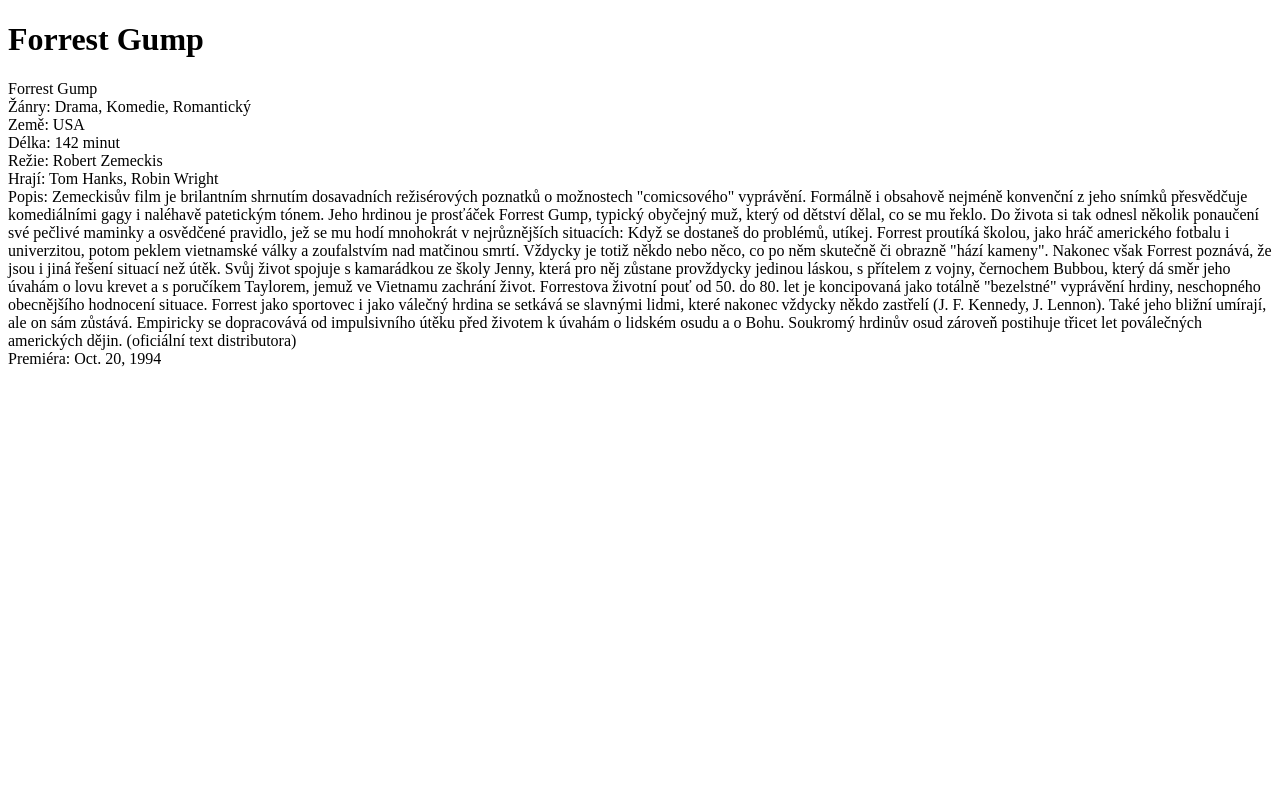
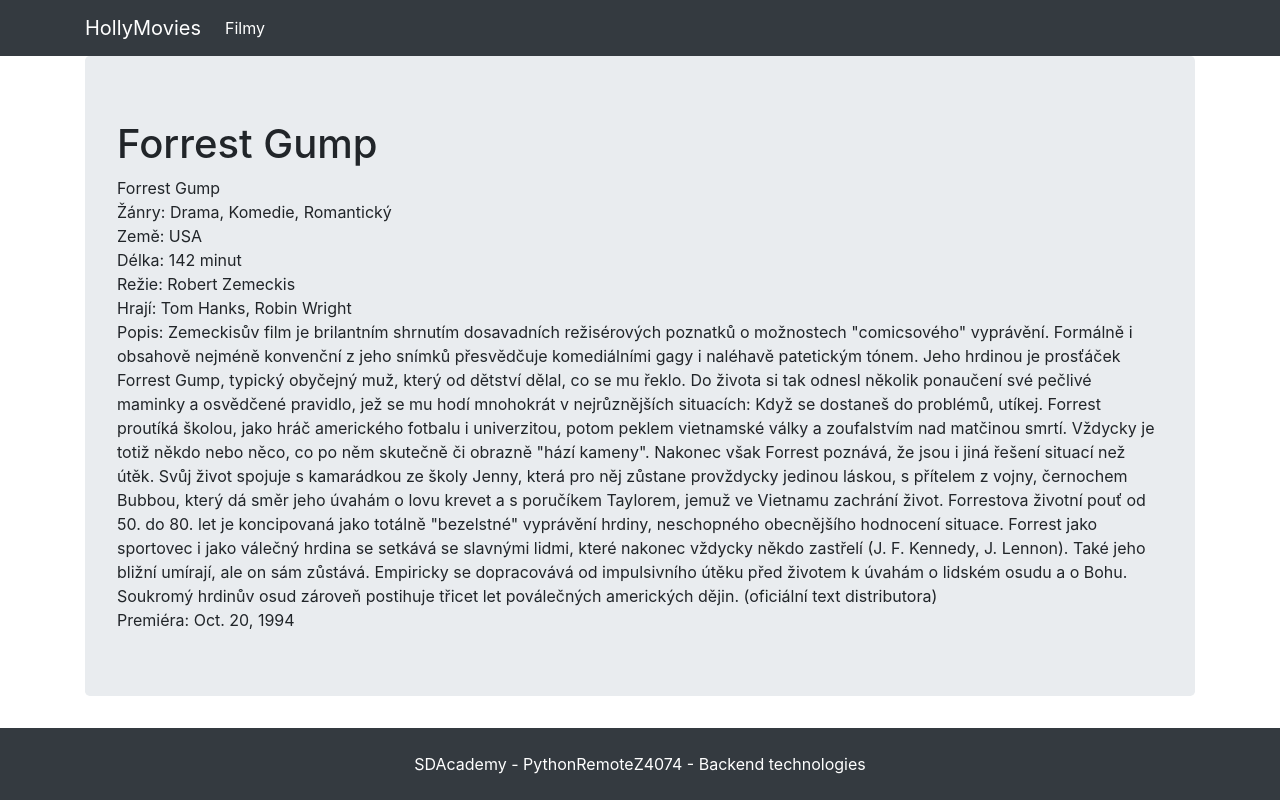
Before and after one commit to petrgregor/PythonRemoteZ4074_HollyMovies, a Django app: page /movie/2/ in a window 1280 px wide. Run offline with Django 5.2, Linux system fonts and the light colour scheme; data comes from the database, SQL or seed files in the repository; some libraries are stand-ins or nearby versions.

Commit message:
Templates inheritance.

```diff
--- /dev/null
+++ b/viewer/templates/base.html
@@ -0,0 +1,36 @@
+<!DOCTYPE html>
+{% load static %}
+<html lang="en">
+<head>
+    <meta charset="UTF-8">
+    <meta name="viewport" content="width=device-width, initial-scale=1">
+    <title>{% block title %}{% endblock %}</title>
+    <link rel="stylesheet"
+          href="https://stackpath.bootstrapcdn.com/bootstrap/4.2.1/css/bootstrap.min.css"
+          integrity="sha384-GJzZqFGwb1QTTN6wy59ffF1BuGJpLSa9DkKMp0DgiMDm4iYMj70gZWKYbI706tWS"
+          crossorigin="anonymous">
+    <script src="https://code.jquery.com/jquery-3.3.1.slim.min.js"
+            integrity="sha384-q8i/X+965DzO0rT7abK41JStQIAqVgRVzpbzo5smXKp4YfRvH+8abtTE1Pi6jizo"
+            crossorigin="anonymous"></script>
+    <script src="https://cdnjs.cloudflare.com/ajax/libs/popper.js/1.14.6/umd/popper.min.js"
+            integrity="sha384-wHAiFfRlMFy6i5SRaxvfOCifBUQy1xHdJ/yoi7FRNXMRBu5WHdZYu1hA6ZOblgut"
+            crossorigin="anonymous"></script>
+    <script src="https://stackpath.bootstrapcdn.com/bootstrap/4.2.1/js/bootstrap.min.js"
+            integrity="sha384-B0UglyR+jN6CkvvICOB2joaf5I4l3gm9GU6Hc1og6Ls7i6U/mkkaduKaBhlAXv9k"
+            crossorigin="anonymous"></script>
+</head>
+<body>
+
+{% include 'navbar.html' %}
+
+<div class="container">
+    <div class="jumbotron">
+        {% block content %}
+        {% endblock %}
+    </div>
+</div>
+
+{% include 'footer.html' %}
+
+</body>
+</html>
--- /dev/null
+++ b/viewer/templates/footer.html
@@ -0,0 +1,5 @@
+<footer class="text-center text-white bg-dark p-4">
+    <a class="text-reset fw-bold" href="https://sdacademy.cz/">SDAcademy</a>
+    - PythonRemoteZ4074
+    - Backend technologies
+</footer>
--- a/viewer/templates/movie.html
+++ b/viewer/templates/movie.html
@@ -1,10 +1,10 @@
-<!DOCTYPE html>
-<html lang="en">
-<head>
-    <meta charset="UTF-8">
-    <title>{{ movie }}</title>
-</head>
-<body>
+{% extends 'base.html' %}
+
+{% block title %}
+    {{ movie.title_orig }}
+{% endblock %}
+
+{% block content %}
 <h1>{{ movie.title_orig }}</h1>
 {{ movie.title_cz }} <br>
 Žánry:
@@ -34,5 +34,4 @@
     {% endfor %} <br>
 Popis: {{ movie.description }} <br>
 Premiéra: {{ movie.released_date }}
-</body>
-</html>
+{% endblock %}
--- /dev/null
+++ b/viewer/templates/navbar.html
@@ -0,0 +1,16 @@
+<nav class="navbar navbar-expand-lg navbar-dark bg-dark">
+    <div class="container fixed">
+        <a class="navbar-brand" href="/">HollyMovies</a>
+        <button
+                class="navbar-toggler" type="button"
+                data-toggle="collapse" data-target="#navbarNavAltMarkup"
+        >
+            <span class="navbar-toggler-icon"></span>
+        </button>
+        <div class="collapse navbar-collapse" id="navbarNavAltMarkup">
+            <div class="navbar-nav">
+                <a class="nav-item nav-link active" href="{% url 'movies' %}">Filmy</a>
+            </div>
+        </div>
+    </div>
+</nav>
```
Also changed, not shown: viewer/templates/movies.html (+9 -10 lines).
